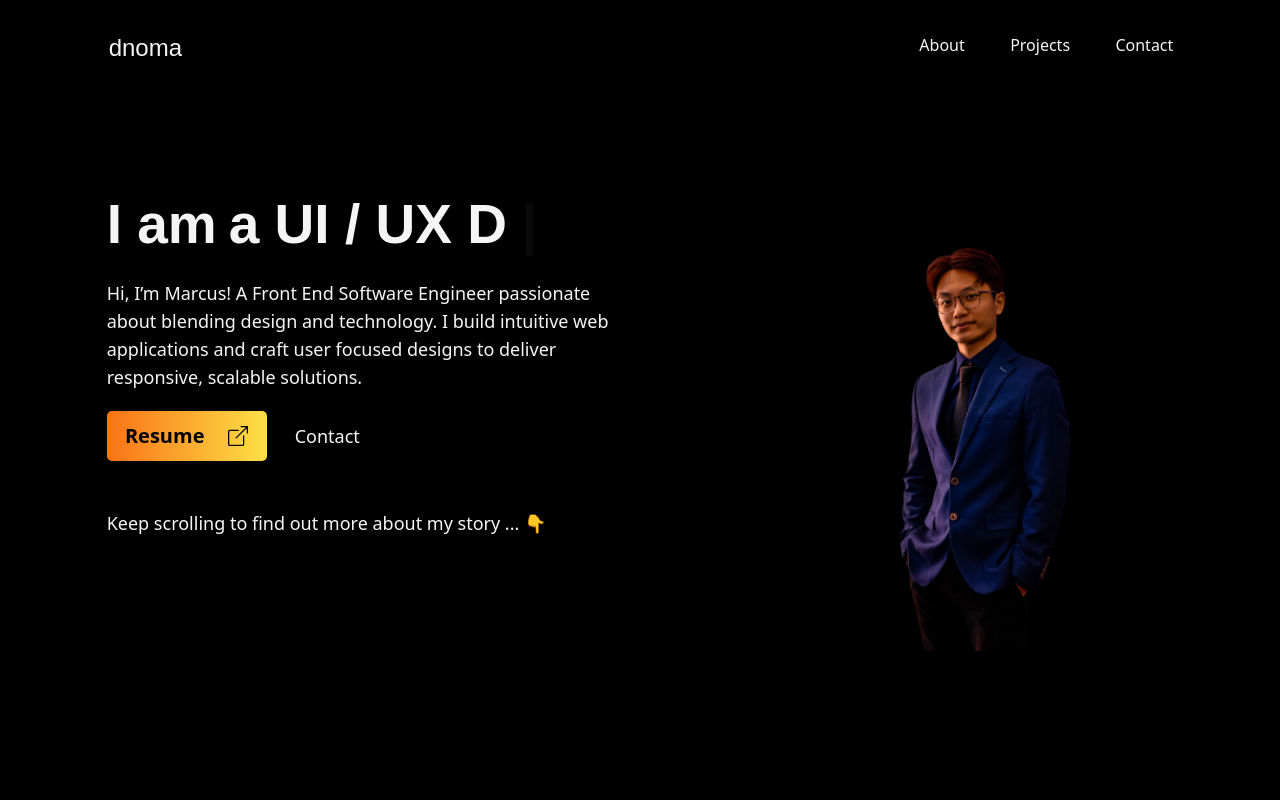
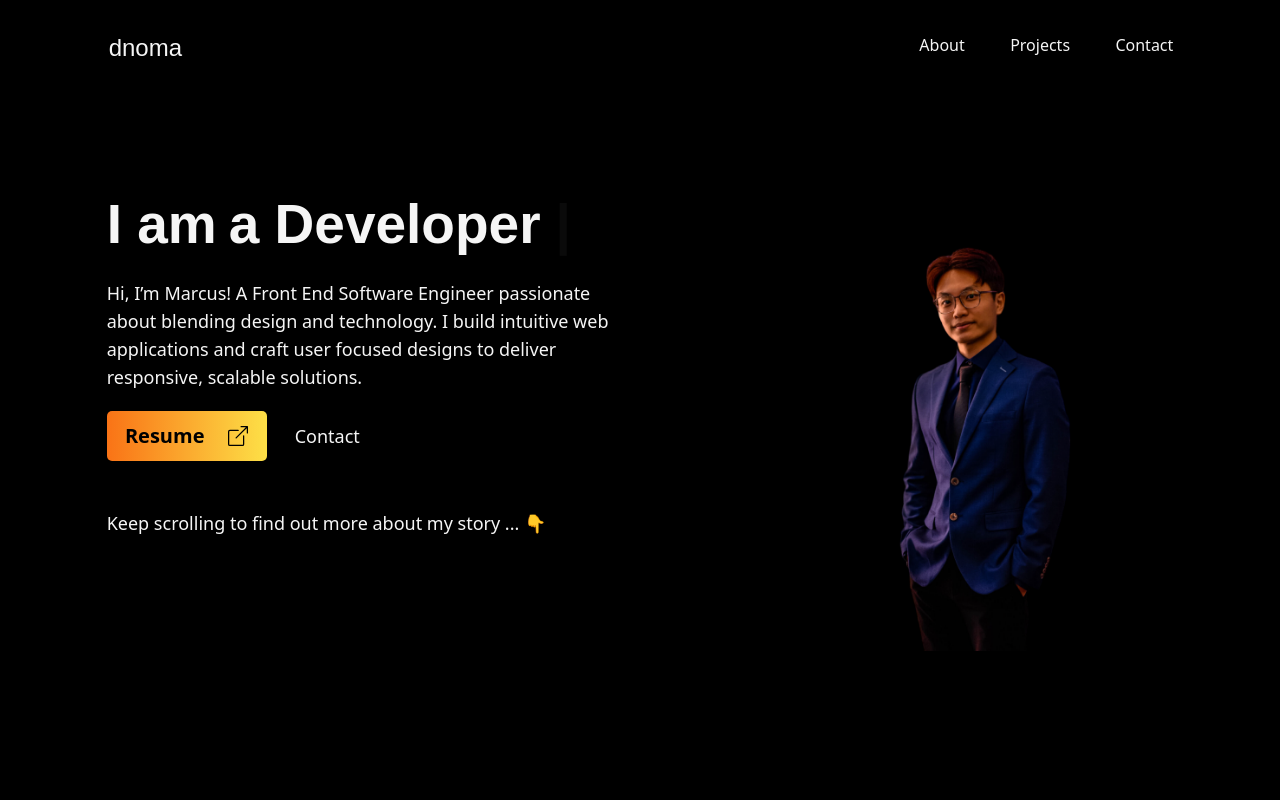
Before and after one commit to digitalnoma/portfolio, a React (Vite) app: page / in a window 1280 px wide. Shown: the top 800 px of the page. Built offline with nearby package versions, Linux system fonts and the light colour scheme.

Commit message:
typewriter config

```diff
--- a/src/Components/Hero/Hero.jsx
+++ b/src/Components/Hero/Hero.jsx
@@ -6,9 +6,9 @@ import { Typewriter } from "react-simple-typewriter";
 import { fadeInFromLeft } from "../../Animation/FadeFromLeftAnimation";
 const Hero = () => {
   const words = [
-    "a Software Developer",
-    "a UI / UX Designer",
     "a Product Engineer",
+    "a Developer",
+    "a Designer"
   ];
   return (
     <div className="home  relative   overflow-hidden min-h-[85vh] sm:min-h-[90vh] ">
```
